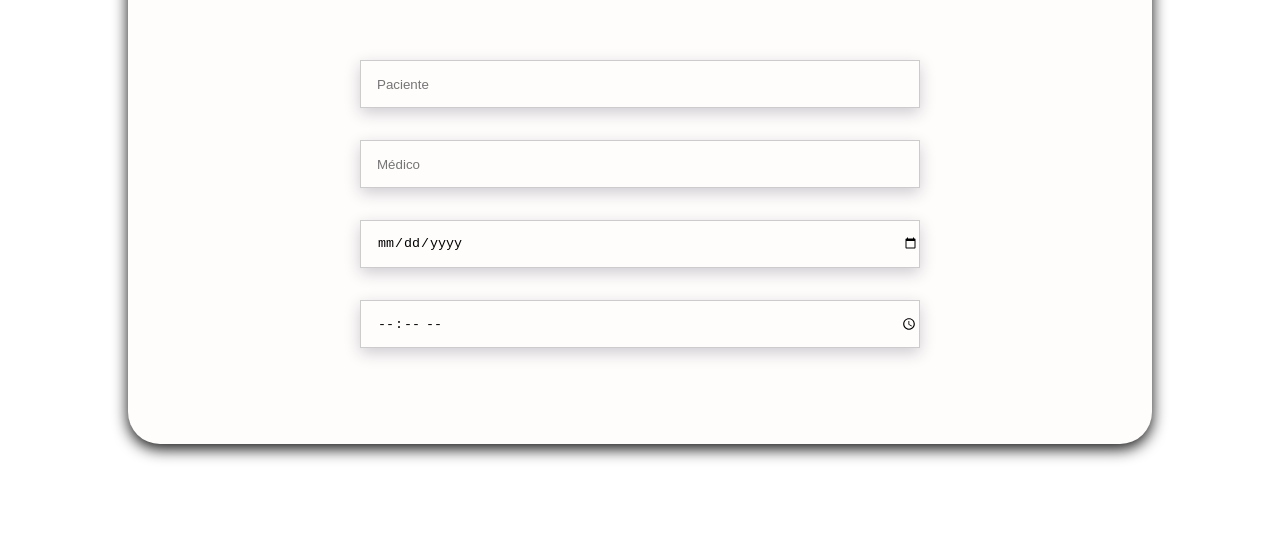
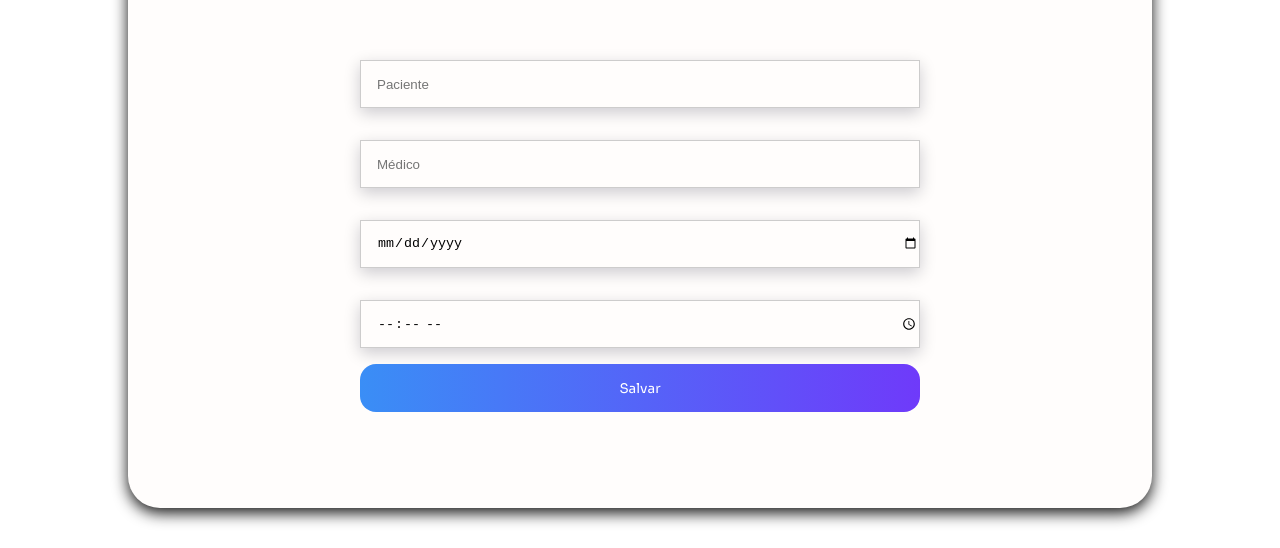
Before and after one commit to SENAI-Morvan-Figueiredo/ClinicaOdontomais, a plain HTML site: page agendar.html in a window 1280 px wide. Shown: the part 268-816 px from the top of the page. Drawn offline with Linux system fonts and the light colour scheme.

Commit message:
Ajustado links e botões

```diff
--- a/agendar.html
+++ b/agendar.html
@@ -16,8 +16,8 @@
         </div>
         <nav>
             <a class="navbar" href="">Agenda</a>
-            <a class="navbar" href="/agendar.html">Nova consulta</a>
-            <a class="navbar" href="/prontuario.html">Prontuário</a>
+            <a class="navbar" href="./agendar.html">Nova consulta</a>
+            <a class="navbar" href="./prontuario.html">Prontuário</a>
             <a class="navbar" href="">Novo cadastro</a>
         </nav>
         <div id="perfil">
@@ -43,6 +43,17 @@
             <input type="time" name="Horário" class="box-text1" placeholder="Horário">
 
         </div>
+
+        <!-- BOTÃO DE SALVAR -->
+            <div class="botao_salvar">
+                <a href="">
+                    <button class="entrar_criar">
+                        Salvar
+                    </button>
+                </a>
+            </div>
+
+         </div>
     </div>
 
 </body>
--- a/style.css
+++ b/style.css
@@ -67,7 +67,7 @@ nav {
 
 }
 
-/* Corpo-da-página */
+/* Corpo-da-página agenda*/
 
 .container {
     background-color: #FFFDFC;
@@ -114,7 +114,34 @@ nav {
     height: 3rem;
 }
 
+/* BOTÃO DE SALVAR DA PAGINA ENTRAR */
 
+.botao_salvar{
+    display: flex;
+    flex-direction: column;
+    justify-items: center;
+    pointer-events: painted;
+}
+
+.entrar_criar{
+    background: linear-gradient(90deg, #3A8EF6, #6F3AFA);
+    border: none;
+    border-radius: 1rem;
+    width: 35rem;
+    height: 3rem;
+    margin-top: 2rem;
+    color: white;
+    font-family: "Sora", sans-serif;
+}
+
+.entrar_criar:hover {
+    transform: translateY(-3px);
+    box-shadow: 0px 10px 15px rgba(0, 0, 0, 0.2);
+}
+
+.entrar_criar a {
+    text-decoration: none;
+}
 /* PRONTUARIO */
 
 /* CORPO DO PRONTUARIO */
@@ -297,7 +324,7 @@ nav {
 
 #esqueceu_a_senha{
     display: flex;
-    margin-left: 31rem;
+
     margin-top: 1rem;
     font-size: 0.8rem;
     font-weight: 500;
@@ -315,7 +342,7 @@ nav {
     display: flex;
     flex-direction: column;
     justify-items: center;
-    margin-left: 30.1rem;
+
     pointer-events: painted;
 }
 
@@ -325,7 +352,7 @@ nav {
     border-radius: 1rem;
     width: 35rem;
     height: 3rem;
-    margin-top: 3rem;
+    margin-top: 1rem;
     color: white;
     font-family: "Sora", sans-serif;
 }
@@ -337,5 +364,4 @@ nav {
 
 .entrar_criar a {
     text-decoration: none;
-
 }
```
Also changed, not shown: index.html (deleted, +0 -11 lines), login.html (+2 -2 lines).
